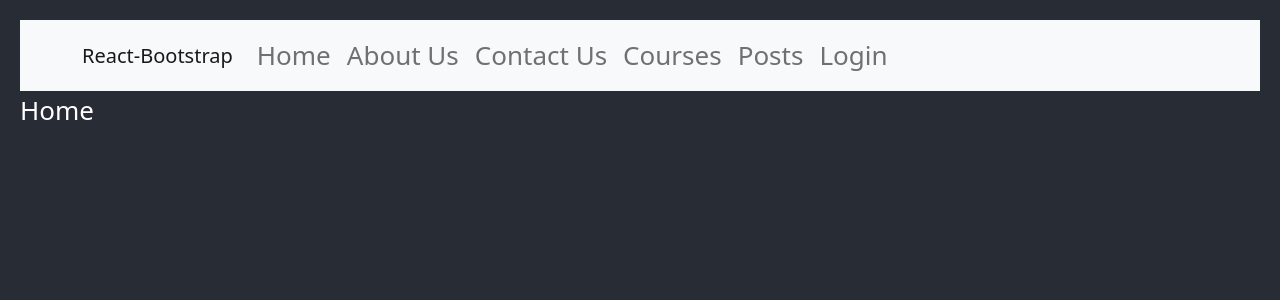
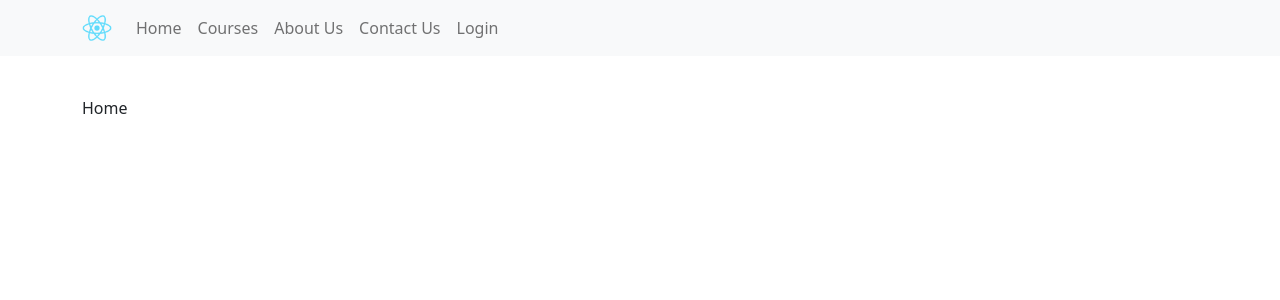
Before and after one commit to sytnei/learn-ract, a React (Create React App) app: page / in a window 1280 px wide. Shown: the top 300 px of the page. Built offline with nearby package versions, Linux system fonts and the light colour scheme.

Commit message:
Update layout

```diff
--- a/src/App.js
+++ b/src/App.js
@@ -1,7 +1,7 @@
 
 import { BrowserRouter as Router, Routes, Route } from 'react-router-dom';
+import Container from 'react-bootstrap/Container';
 import React from 'react';
-import Navigation from './components/layout/Navigation';
 import Header from './components/layout/Header';
 import Home from './components/pages/Home';
 import About from './components/pages/About';
@@ -30,12 +30,12 @@ const App = () => {
   return (
     <Router>
       <div className="App">
-        <header className="App-header">
         <Header
           isLogged={isLogged}
           setPassword={setPassword}
         />
-
+        <section className='section-main'>
+          <Container>
             <Routes>
               <Route exact path='/' element={< Home />}></Route>
               <Route exact path='/about' element={< About />}></Route>
@@ -46,7 +46,8 @@ const App = () => {
               <Route path="/posts/:postId" element={< Posts />} ></Route>
               <Route exact path='/login' element={< Login setPassword={setPassword} password={password} isLogged={isLogged} />}></Route>
             </Routes>
-        </header>
+          </Container>
+        </section>
       </div>
     </Router>
   );
--- a/src/App.scss
+++ b/src/App.scss
@@ -1,22 +1 @@
-.App {
-    text-align: left;
-}
-
-.App-header {
-  background-color: #282c34;
-  min-height: 100vh;
-  font-size: calc(10px + 2vmin);
-  color: white;
-  padding: 20px;
-}
-
-.App-link {
-  color: #61dafb;
-}
-
-.wp-block-code {
-  background-color: #ffffff;
-  color: #000000;
-  border-left: 6px solid #04AA6D;
-  padding: 30px 10px 30px;
-}
+ @import './styles/scss/App.scss';
--- a/src/components/layout/Header.js
+++ b/src/components/layout/Header.js
@@ -4,37 +4,33 @@ import { Link } from 'react-router-dom';
 import Container from 'react-bootstrap/Container';
 import Nav from 'react-bootstrap/Nav';
 import Navbar from 'react-bootstrap/Navbar';
-import NavDropdown from 'react-bootstrap/NavDropdown';
 
-function Header({isLogged, setPassword}) {
+function Header({ isLogged, setPassword }) {
     return (
 
         <Navbar bg="light" expand="lg">
             <Container>
-                <Navbar.Brand href="#home">React-Bootstrap</Navbar.Brand>
+                <Navbar.Brand href="#home">
+                    <img
+                        alt=""
+                        src="/logo192.png"
+                        width="30"
+                        height="30"
+                        className="d-inline-block align-top"
+                    />
+                </Navbar.Brand>
+
                 <Navbar.Toggle aria-controls="basic-navbar-nav" />
                 <Navbar.Collapse id="basic-navbar-nav">
                     <Nav className="me-auto">
                         <Nav.Link as={Link} to="/">Home</Nav.Link>
+                        <Nav.Link as={Link} to="/courses">Courses</Nav.Link>
                         <Nav.Link as={Link} to="/about">About Us</Nav.Link>
                         <Nav.Link as={Link} to="/contact">Contact Us</Nav.Link>
-                    <Nav.Link as={Link} to="/courses">Courses</Nav.Link>
-                    <Nav.Link as={Link} to="/posts">Posts</Nav.Link>
                         <Nav.Link as={Link} to="/login">Login</Nav.Link>
                         {isLogged && (
-                        <Nav.Link to="#" onClick={()=>{setPassword('')}}>Log out</Nav.Link>
+                            <Nav.Link to="#" onClick={() => { setPassword('') }}>Log out</Nav.Link>
                         )}
-                    {/* <NavDropdown title="Dropdown" id="basic-nav-dropdown">
-                    <NavDropdown.Item href="#action/3.1">Action</NavDropdown.Item>
-                    <NavDropdown.Item href="#action/3.2">
-                        Another action
-                    </NavDropdown.Item>
-                    <NavDropdown.Item href="#action/3.3">Something</NavDropdown.Item>
-                    <NavDropdown.Divider />
-                    <NavDropdown.Item href="#action/3.4">
-                        Separated link
-                    </NavDropdown.Item>
-                    </NavDropdown> */}
                     </Nav>
                 </Navbar.Collapse>
             </Container>
--- a/src/components/layout/Navigation.js
+++ /dev/null
@@ -1,32 +0,0 @@
-import React from 'react';
-import { Link } from 'react-router-dom';
-
-
-function Navigation({ isLogged, setIsLogged }) {
-    return (
-        <ul>
-            <li>
-                <Link to="/">Home</Link>
-            </li>
-            <li>
-                <Link to="/about">About Us</Link>
-            </li>
-            <li>
-                <Link to="/contact">Contact Us</Link>
-            </li>
-            <li>
-                <Link to="/courses">Courses</Link>
-            </li>
-            {!isLogged && (
-                <li>
-                    <Link to="/login">Login</Link>
-                </li>)}
-            {isLogged && (
-                <li>
-                    <Link to="#" onClick={() => { setIsLogged(false) }}>Log out</Link>
-                </li>)}
-        </ul>
-    );
-}
-
-export default Navigation;
--- a/src/components/pages/Courses.js
+++ b/src/components/pages/Courses.js
@@ -1,7 +1,6 @@
 import React from 'react';
 import { Link } from 'react-router-dom';
 import { useParams } from "react-router-dom";
-import getTodo from '../../services/getTodo';
 import getPosts from '../../services/getPosts';
 
 import { useState, useEffect } from 'react';
@@ -10,7 +9,7 @@ function Courses() {
     const [courses, setCourses] = useState([]);
 
     useEffect(() => {
-        getTodo().then(resoults => setCourses(resoults));
+        getPosts().then(resoults => setCourses(resoults));
     }, []);
 
     let { courseId } = useParams();
--- a/src/components/pages/Posts.js
+++ b/src/components/pages/Posts.js
@@ -36,12 +36,12 @@ function Posts() {
                 </>
             )}
 
-            {/* {!!postId && !!post?.content?.rendered && (
+             {!!postId && !!post?.content?.rendered && (
                 <>
                     <h1>{post.title.rendered}</h1>
                     <div dangerouslySetInnerHTML={{ __html: post.content.rendered }} />
                 </>
-            )} */}
+            )}
 
         </>
 
--- a/src/services/getTodo.js
+++ /dev/null
@@ -1,11 +0,0 @@
-
-
-const getTodo = async () => {
-    return await fetch('https://gorest.co.in/public/v2/users/21/todos', {
-        method: 'get'
-    })
-        .then(response => response.json())
-        .catch(e => console.log(`Error ${e}`));
-}
-
-export default getTodo;
--- a/src/styles/scss/App.scss
+++ b/src/styles/scss/App.scss
@@ -20,3 +20,8 @@
 border-left: 6px solid #04AA6D;
 padding: 30px 10px 30px;
 }
+
+
+.section-main {
+  padding: 40px 0;
+}
```
Also changed, not shown: 1 other file (tests, documents, lock files or other folders). Lines whose indentation alone changed are shown as unchanged.
